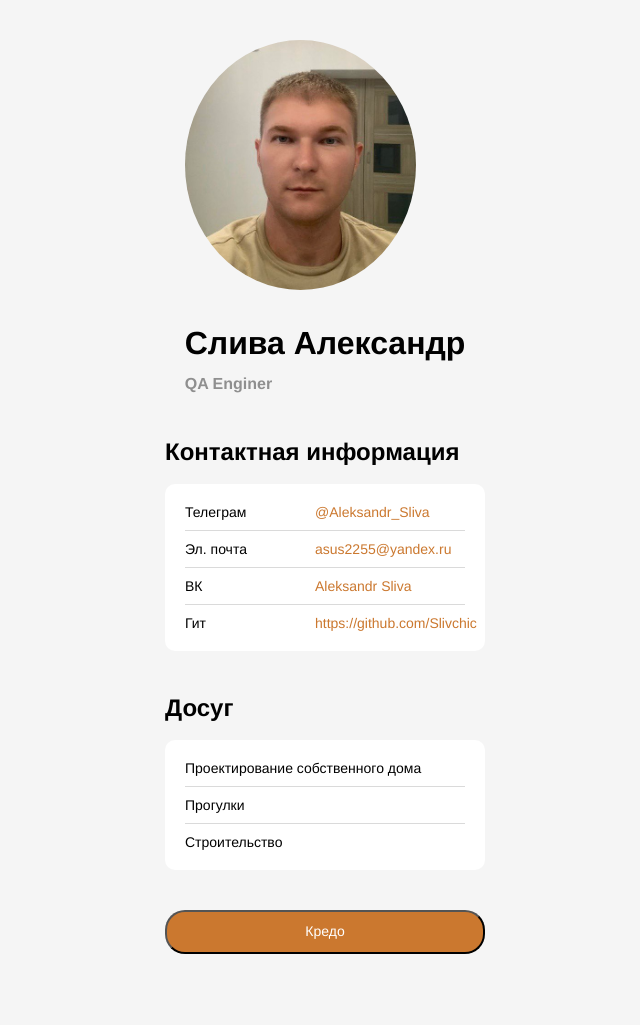
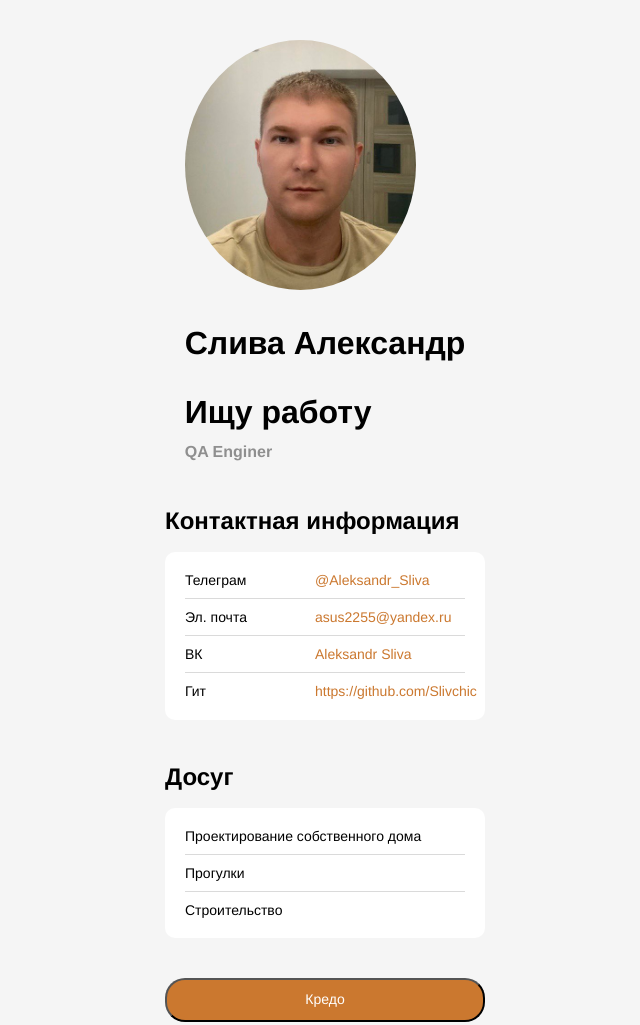
Before and after one commit to Slivchic/-HTML-CSS, a plain HTML site: page index.html in a window 1280 px wide. Shown: the whole page, without its empty margins (315-955 px from the left). Before the commit the page ends 994 px from the top, so only its background shows below. Drawn offline with Linux system fonts and the light colour scheme.

Commit message:
добавил параграф

```diff
--- a/index.html
+++ b/index.html
@@ -12,6 +12,7 @@
     <header class="header">
       <img src="./avatar.jpg" alt="avatar" class="header__avatar" height=250px/>
       <h1 class="header__title">Слива Александр</h1>
+      <h2 class="header__title">Ищу работу</h2>
       <h3 class="header__subtitle">QA Enginer</h3>
     </header>
     <main>
```
